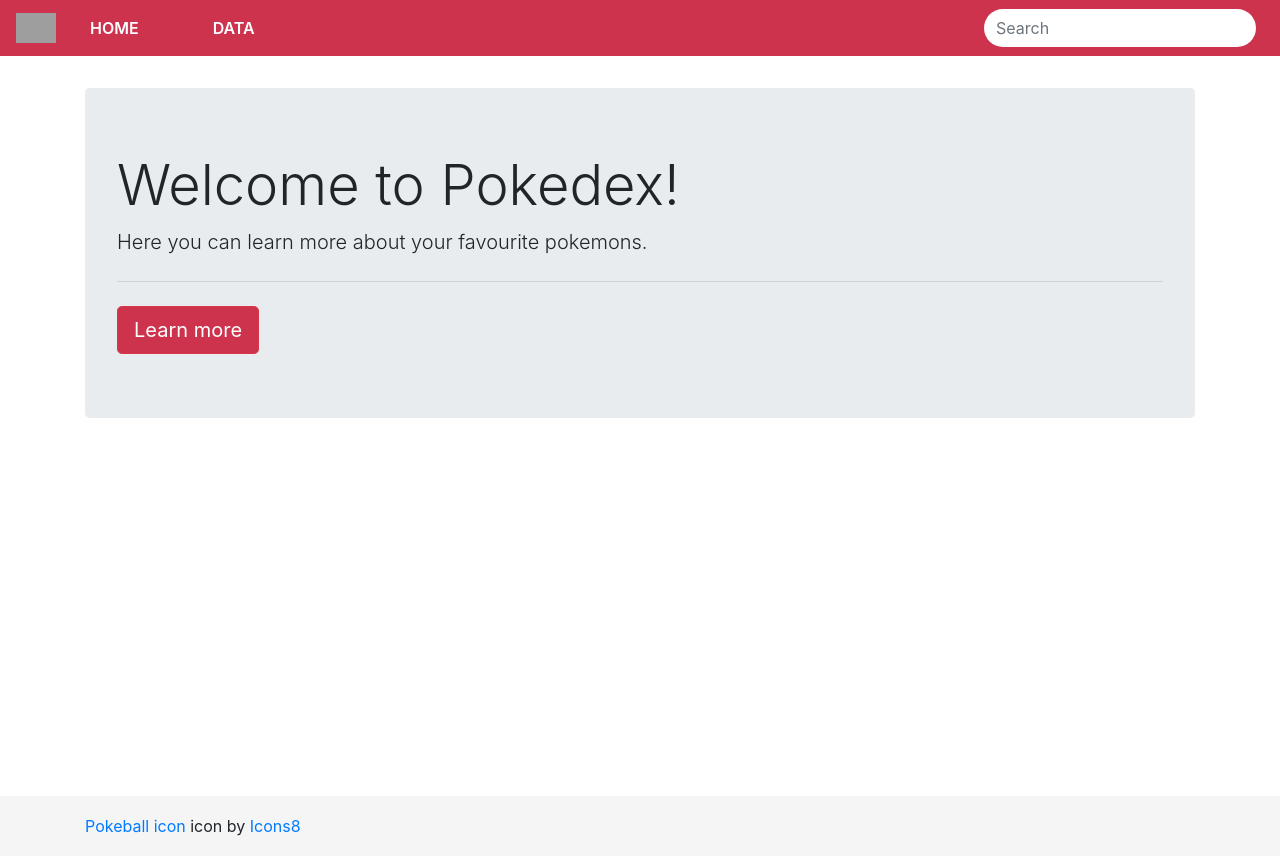
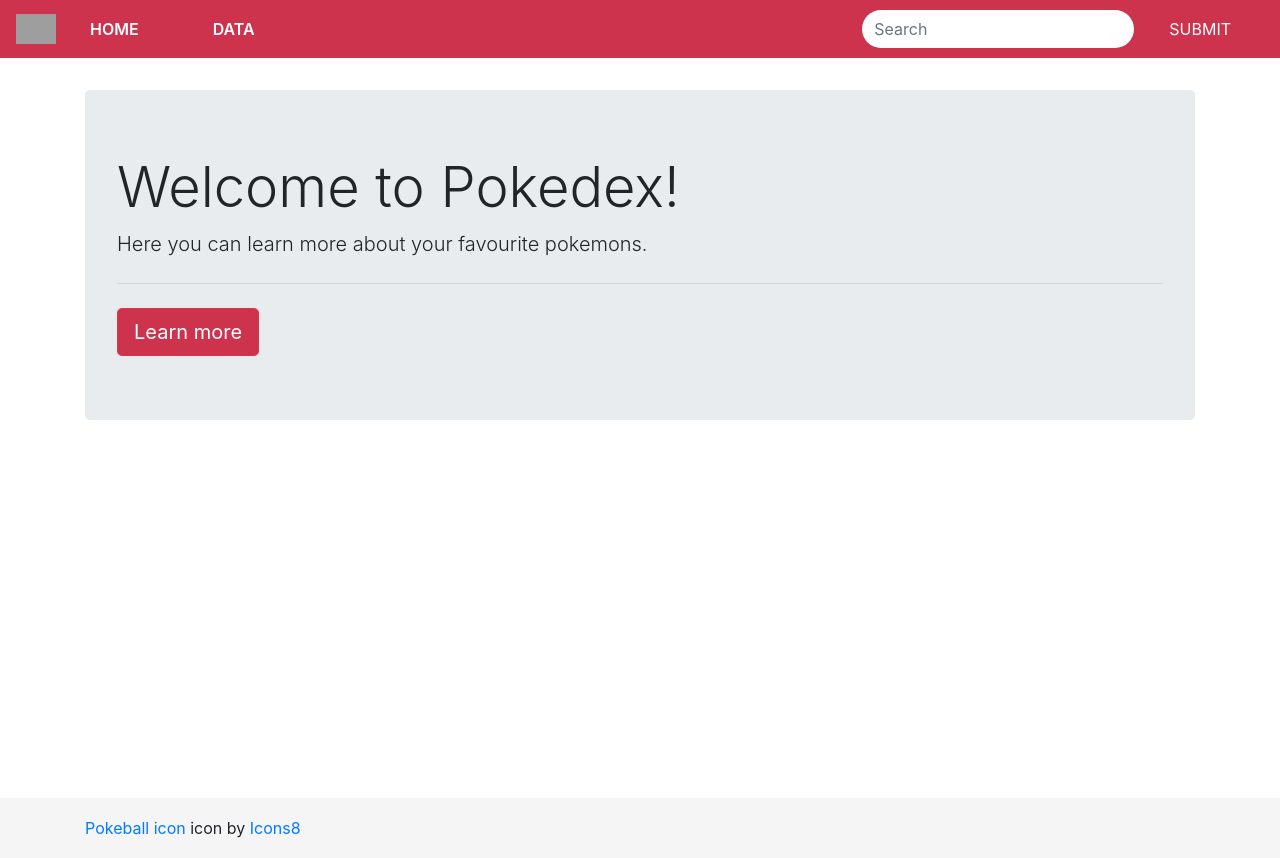
Before and after one commit to KrzysztofPempera/poke2, an Angular app: page / in a window 1280 px wide. Built offline with nearby package versions, Linux system fonts and the light colour scheme; grey boxes are pictures that could not be loaded.

Commit message:
Added submit button

```diff
--- a/src/app/nav-bar/nav-bar.component.css
+++ b/src/app/nav-bar/nav-bar.component.css
@@ -1,4 +1,3 @@
-
 .navbar {
   background-color: #ce334d;
   font-weight: 600;
@@ -43,3 +42,18 @@
   border: none;
   border-radius: 100px;
 }
+.btn {
+  background-color: #ce334d;
+  color: white;
+  margin: 0 16px 0 10px;
+  border-radius: 4px;
+  padding: 8px 16px;
+}
+.btn:hover {
+  background: hsla(0, 0%, 100%, 0.15);
+}
+.btn:focus {
+  outline-offset: 4px;
+  background: hsla(0, 0%, 100%, 0.15);
+  box-shadow: 0 0 1px 2px hsla(0, 0%, 100%, 0.8);
+}
--- a/src/app/nav-bar/nav-bar.component.html
+++ b/src/app/nav-bar/nav-bar.component.html
@@ -13,8 +13,9 @@
       <li class="nav-item"><a class="nav-link" routerLink="/" (click)="isMenuCollapsed = true"><span class="nav-link-inner">HOME</span></a></li>
       <li class="nav-item"><a class="nav-link"  routerLink="/pokedex"(click)="isMenuCollapsed = true"><span class="nav-link-inner">DATA</span></a></li>
     </ul>
-    <form [formGroup]="pokemonSearchForm"  class="form-inline my-2 my-sm-0 search-container">
-      <input class="form-control mr-sm-2" (keyup.enter)="sendToAPIXU(pokemonSearchForm.value)" formControlName="query" type="search" placeholder="Search" aria-label="Search">
+    <form [formGroup]="pokemonSearchForm" (ngSubmit) = "sendToAPIXU(pokemonSearchForm.value)" class="form-inline my-2 my-sm-0 search-container">
+      <input class="form-control mr-sm-2" formControlName="query" type="search" placeholder="Search" aria-label="Search">
+      <button type="submit" (keyup.enter) ="sendToAPIXU(pokemonSearchForm.value)" class="btn">SUBMIT</button>
     </form>
   </div>
 </nav>
```
